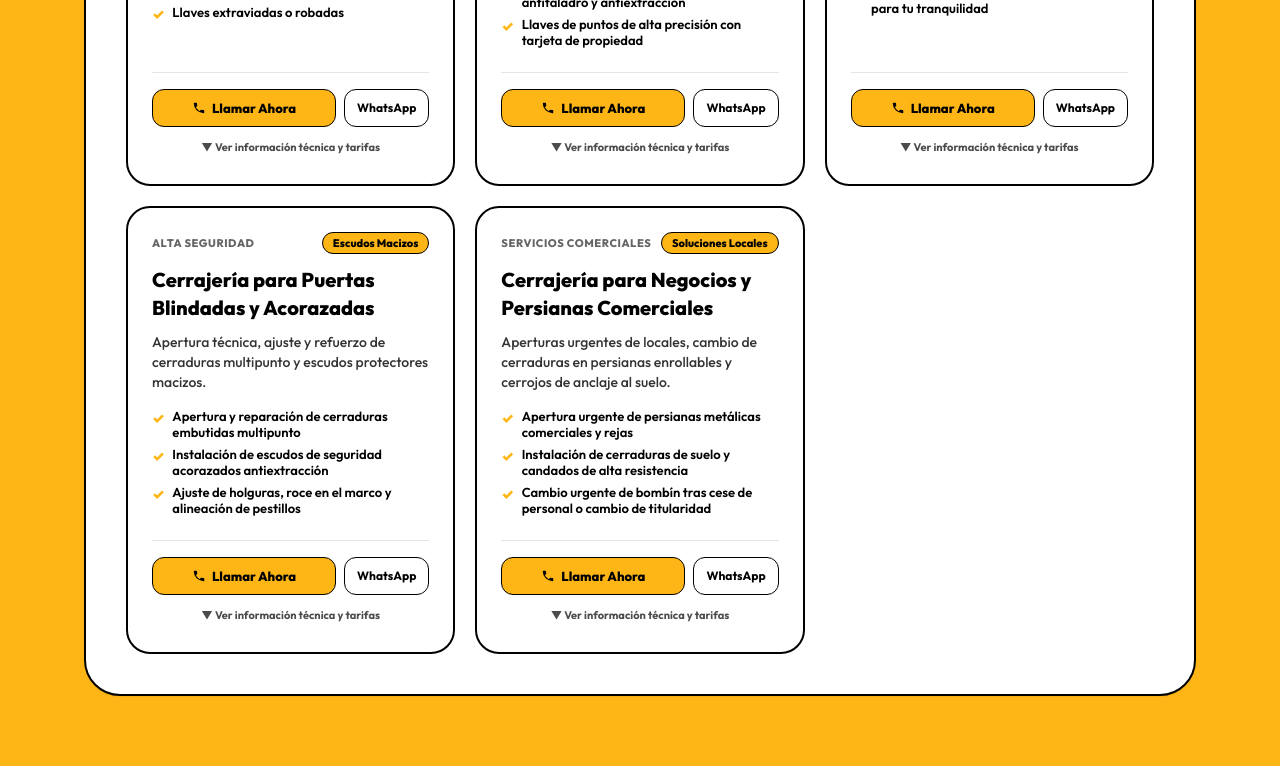
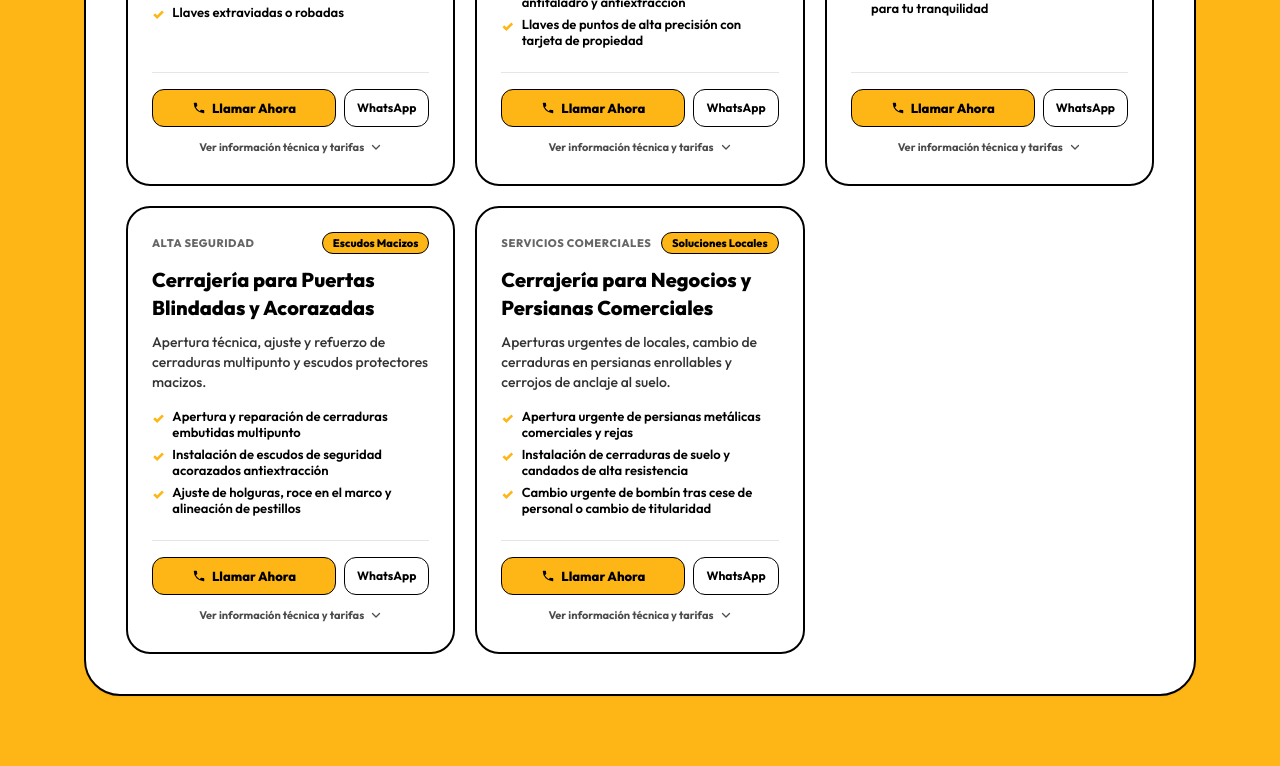
Before and after one commit to PabloMego/Vilakeys---Cerrajeros-a-domicilio-24h, a React (Vite) app: page / in a window 1280 px wide. Shown: the part 1180-1946 px from the top of the page. Built offline with nearby package versions, Linux system fonts and the light colour scheme.

Commit message:
fix(ui): reemplazar flechas de acordeones por iconos SVG con contraste optimizado

```diff
--- a/src/components/FAQSection.tsx
+++ b/src/components/FAQSection.tsx
@@ -60,11 +60,20 @@ export const FAQSection: React.FC = () => {
                     </span>
                   </div>
                   <span
-                    className={`w-7 h-7 rounded-full border border-black flex items-center justify-center shrink-0 text-black font-black transition-transform duration-300 text-sm ${
-                      isOpen ? 'rotate-180 bg-black text-[#feb616]' : 'bg-white'
+                    className={`w-7 h-7 rounded-full border border-black flex items-center justify-center shrink-0 transition-transform duration-300 ${
+                      isOpen ? 'rotate-180 bg-[#feb616] text-black' : 'bg-white text-black'
                     }`}
                   >
-                    ↓
+                    <svg
+                      className="w-3.5 h-3.5 shrink-0"
+                      fill="none"
+                      stroke="currentColor"
+                      strokeWidth="2.5"
+                      viewBox="0 0 24 24"
+                      aria-hidden="true"
+                    >
+                      <path strokeLinecap="round" strokeLinejoin="round" d="M19 9l-7 7-7-7" />
+                    </svg>
                   </span>
                 </button>
 
--- a/src/components/ServicesSection.tsx
+++ b/src/components/ServicesSection.tsx
@@ -141,9 +141,19 @@ export const ServicesSection: React.FC = () => {
                   <button
                     type="button"
                     onClick={() => toggleService(service.id)}
-                    className="w-full text-center text-[11px] font-bold text-black/70 hover:text-black py-1 focus:outline-none cursor-pointer"
+                    className="w-full text-center text-[11px] font-bold text-black/70 hover:text-black py-1 focus:outline-none cursor-pointer flex items-center justify-center gap-1.5"
                   >
-                    {isExpanded ? '▲ Ver menos' : '▼ Ver información técnica y tarifas'}
+                    <span>{isExpanded ? 'Ver menos detalles' : 'Ver información técnica y tarifas'}</span>
+                    <svg
+                      className={`w-3 h-3 transition-transform duration-200 ${isExpanded ? 'rotate-180' : ''}`}
+                      fill="none"
+                      stroke="currentColor"
+                      strokeWidth="2.5"
+                      viewBox="0 0 24 24"
+                      aria-hidden="true"
+                    >
+                      <path strokeLinecap="round" strokeLinejoin="round" d="M19 9l-7 7-7-7" />
+                    </svg>
                   </button>
                 </div>
               </article>
```
